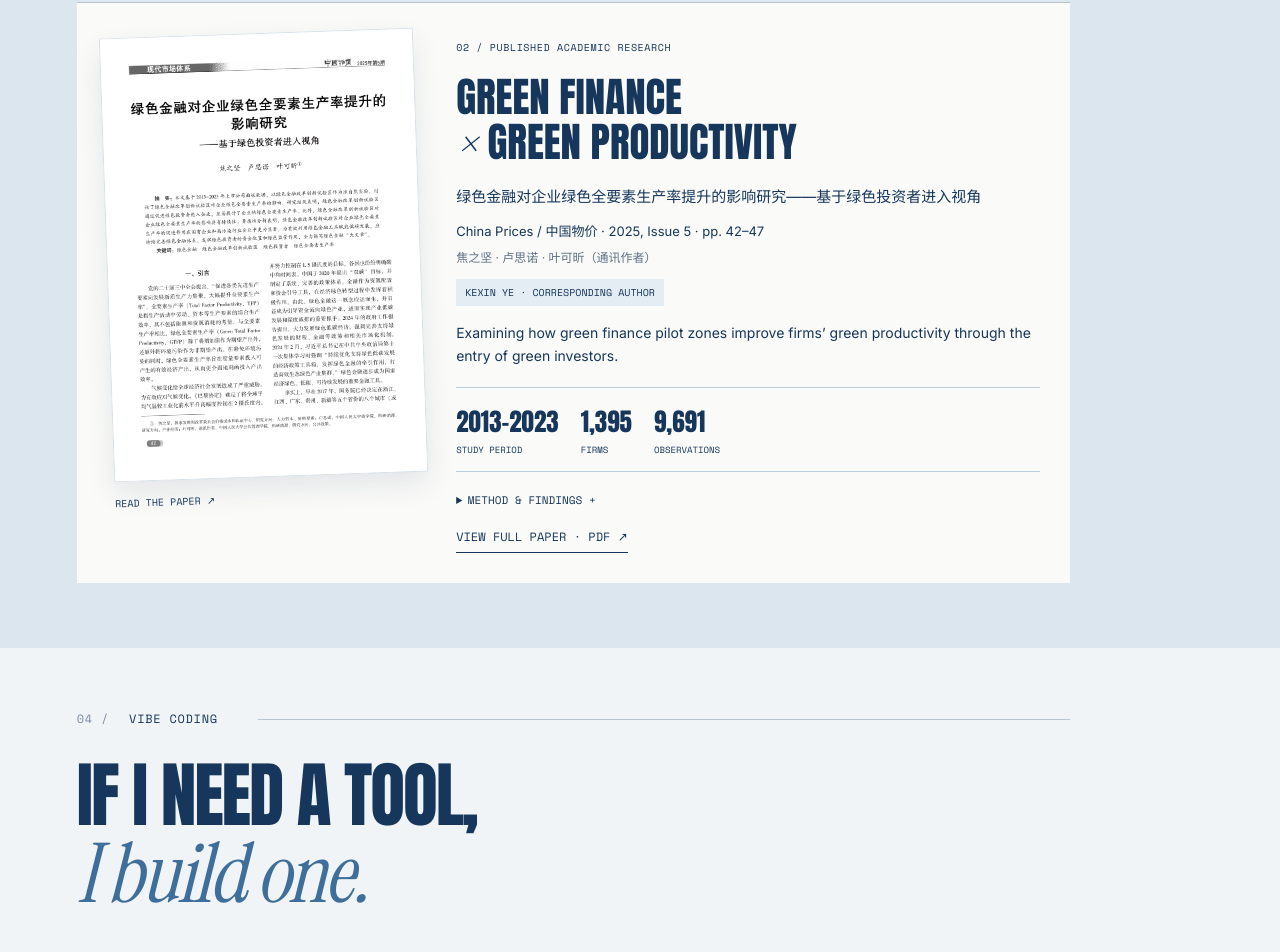
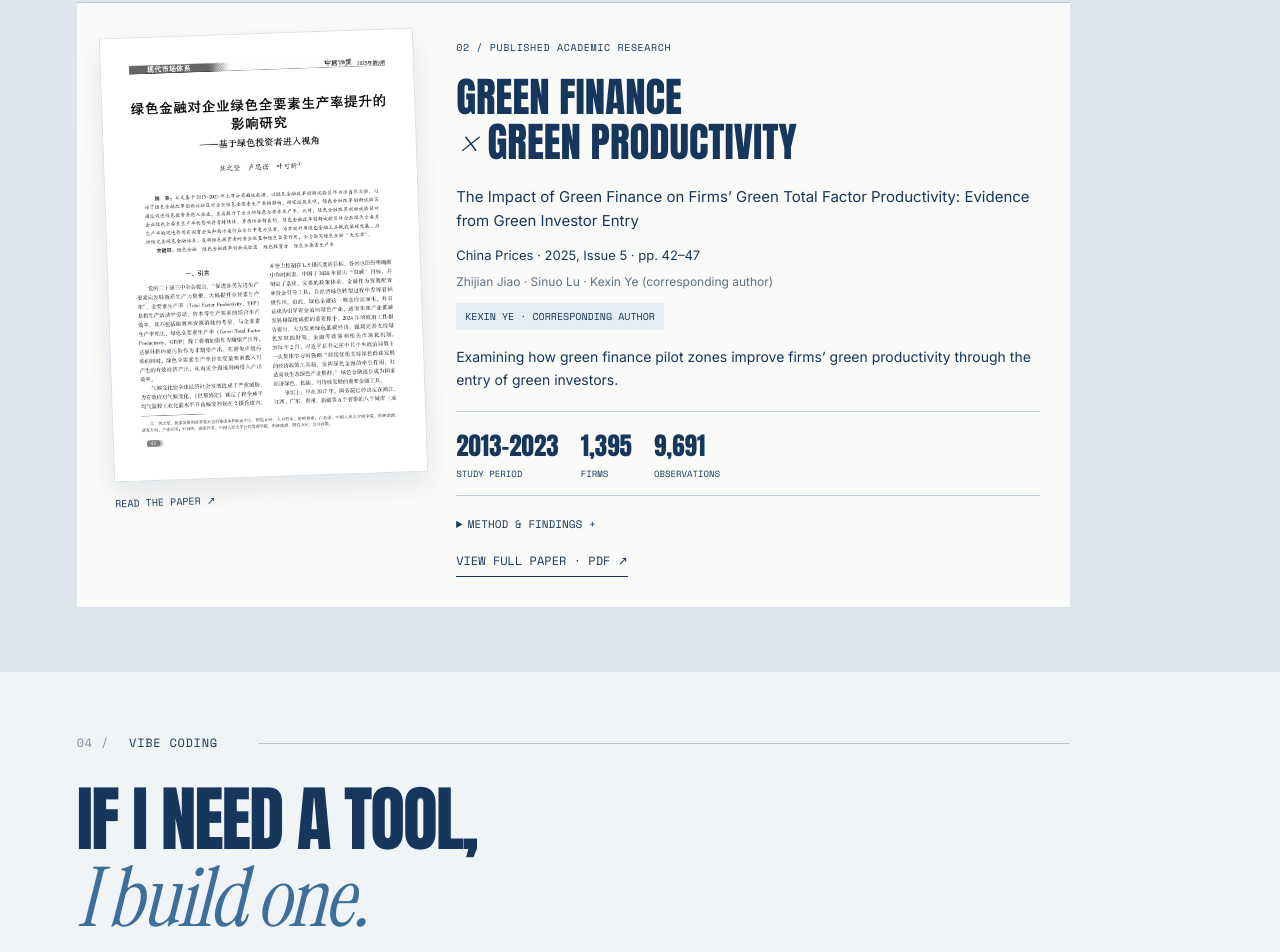
Before and after one commit to yekexin512-web/personal-website, a Next.js app: page / in a window 1280 px wide. Shown: the part 4517-5469 px from the top of the page. Built offline with nearby package versions, Linux system fonts and the light colour scheme.

Commit message:
Use English throughout academic research presentation

```diff
--- a/components/AcademicPaper.tsx
+++ b/components/AcademicPaper.tsx
@@ -1,3 +1,3 @@
 import {academicPaper as paper} from '@/lib/content';
 import './academic-paper.css';
-export default function AcademicPaper(){return <article className="academic-paper"><a className="academic-cover" href={paper.url} target="_blank" rel="noreferrer" aria-label="Read the published paper PDF"><img src={paper.cover} alt="First page of the published green finance paper in China Prices, issue 5, 2025" width="990" height="1400" loading="lazy"/><span>READ THE PAPER ↗</span></a><div className="academic-copy"><span className="eyebrow">02 / PUBLISHED ACADEMIC RESEARCH</span><h3>GREEN FINANCE<br/><i>×</i> GREEN PRODUCTIVITY</h3><p className="academic-title" lang="zh-CN">{paper.title}</p><p className="academic-journal">{paper.journal}</p><p className="academic-authors" lang="zh-CN">{paper.authors}</p><span className="academic-role">KEXIN YE · CORRESPONDING AUTHOR</span><p>{paper.summary}</p><div className="academic-facts">{paper.facts.map(([value,label])=><div key={label}><strong>{value}</strong><span>{label}</span></div>)}</div><details><summary>METHOD & FINDINGS +</summary><p>{paper.methods}</p><p>{paper.findings}</p></details><a className="text-link" href={paper.url} target="_blank" rel="noreferrer">VIEW FULL PAPER · PDF ↗</a></div></article>}
+export default function AcademicPaper(){return <article className="academic-paper"><a className="academic-cover" href={paper.url} target="_blank" rel="noreferrer" aria-label="Read the published paper PDF"><img src={paper.cover} alt="First page of the published green finance paper in China Prices, issue 5, 2025" width="990" height="1400" loading="lazy"/><span>READ THE PAPER ↗</span></a><div className="academic-copy"><span className="eyebrow">02 / PUBLISHED ACADEMIC RESEARCH</span><h3>GREEN FINANCE<br/><i>×</i> GREEN PRODUCTIVITY</h3><p className="academic-title">{paper.title}</p><p className="academic-journal">{paper.journal}</p><p className="academic-authors">{paper.authors}</p><span className="academic-role">KEXIN YE · CORRESPONDING AUTHOR</span><p>{paper.summary}</p><div className="academic-facts">{paper.facts.map(([value,label])=><div key={label}><strong>{value}</strong><span>{label}</span></div>)}</div><details><summary>METHOD & FINDINGS +</summary><p>{paper.methods}</p><p>{paper.findings}</p></details><a className="text-link" href={paper.url} target="_blank" rel="noreferrer">VIEW FULL PAPER · PDF ↗</a></div></article>}
--- a/lib/content.ts
+++ b/lib/content.ts
@@ -22,9 +22,9 @@ export const communication = [
 // Add supplied assets here. Null entries never produce broken images or dead links.
 export const assets:{portrait:string;aboutPhotos:(string|null)[];f1:string|null;monitor:string|null;communication:string[][];email:string|null;linkedin:string|null;resume:string|null;paper:string|null}={portrait:'/kexin-ye-portrait.jpg',aboutPhotos:[null,null],f1:null,monitor:null,communication:[[],[]],email:null,linkedin:null,resume:null,paper:'/research/green-finance-kexin-ye.pdf'};
 export const academicPaper = {
- title:'绿色金融对企业绿色全要素生产率提升的影响研究——基于绿色投资者进入视角',
- journal:'China Prices / 中国物价 · 2025, Issue 5 · pp. 42–47',
- authors:'焦之坚 · 卢思诺 · 叶可昕（通讯作者）',
+ title:'The Impact of Green Finance on Firms’ Green Total Factor Productivity: Evidence from Green Investor Entry',
+ journal:'China Prices · 2025, Issue 5 · pp. 42–47',
+ authors:'Zhijian Jiao · Sinuo Lu · Kexin Ye (corresponding author)',
  url:'/research/green-finance-kexin-ye.pdf',
  cover:'/research/green-finance-cover.png',
  summary:'Examining how green finance pilot zones improve firms’ green productivity through the entry of green investors.',
```
